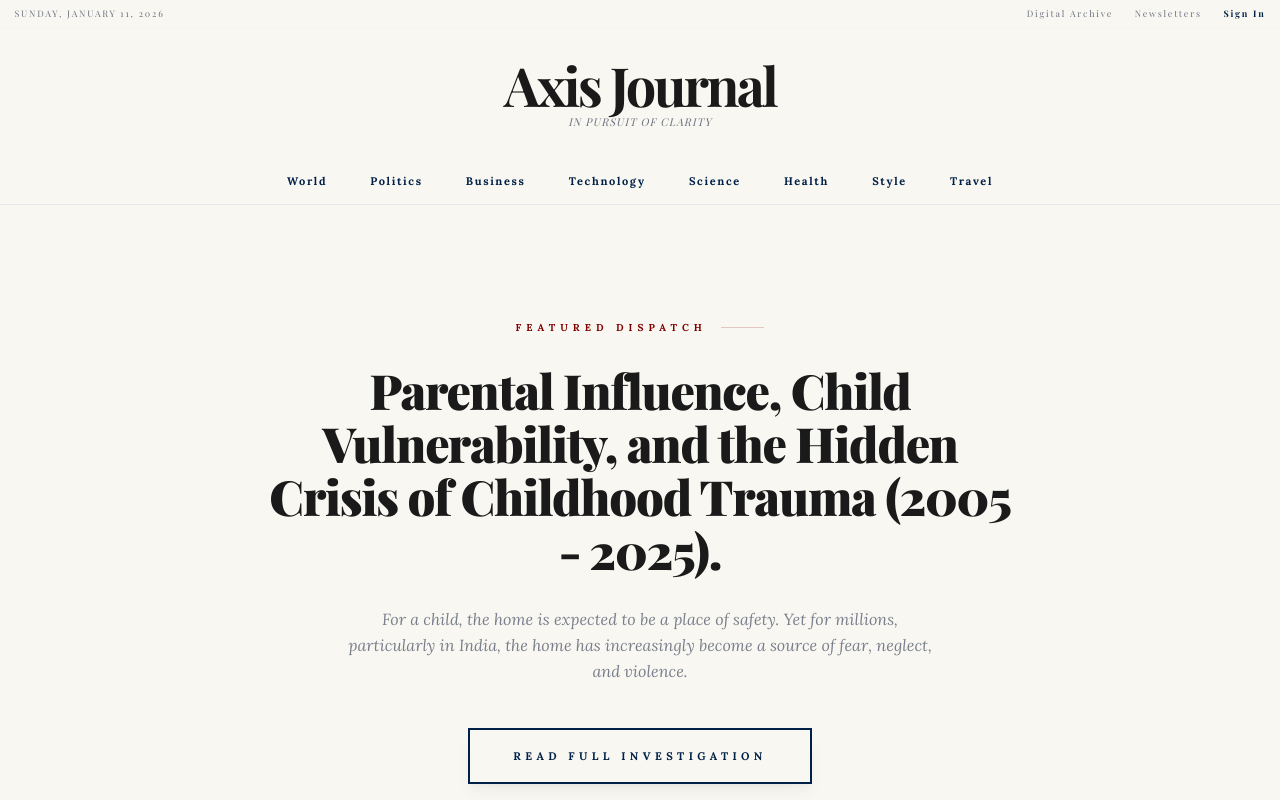
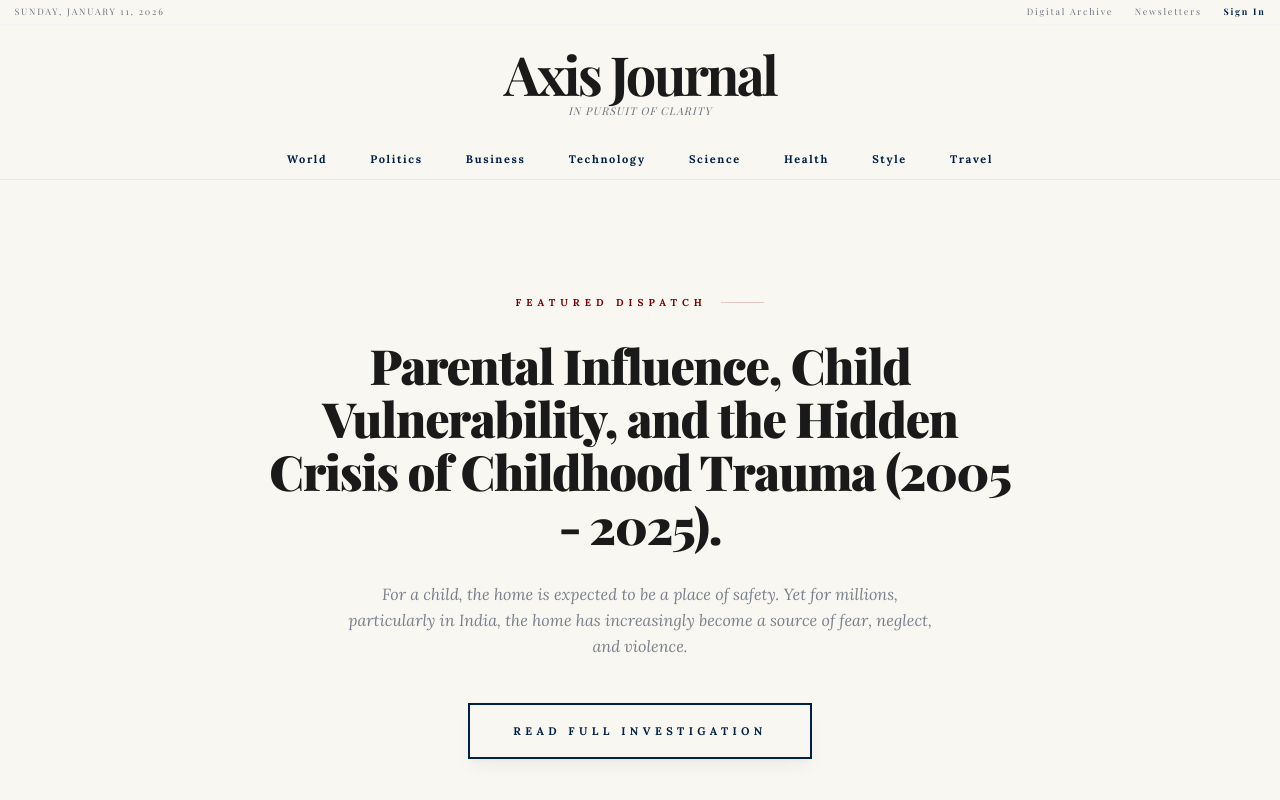
Before and after one commit to dineshgopim/axis_journal, a React (Vite) app: page / in a window 1280 px wide. Shown: the top 800 px of the page. Built offline with nearby package versions, Linux system fonts and the light colour scheme; a web font is replaced by a local one.

Commit message:
refactor(Header): Adjust header padding and font sizes
Reduce vertical padding in the top bar and main header container to improve visual density. Increase desktop navigation font size for better readability.

```diff
--- a/components/Header.tsx
+++ b/components/Header.tsx
@@ -17,8 +17,8 @@ const Header: React.FC<HeaderProps> = ({ onLogoClick }) => {
 
   return (
     <header className="border-b border-gray-200 bg-axis-cream sticky top-0 z-50">
-      {/* Top Bar - Date and Utility (Desktop Only) */}
-      <div className="hidden md:block container mx-auto px-4 py-2 border-b border-gray-100">
+      {/* Top Bar - Decreased padding from py-2 to py-1.5 (~20% reduction) */}
+      <div className="hidden md:block container mx-auto px-4 py-1.5 border-b border-gray-100">
         <div className="flex justify-between items-center text-[9px] font-serif uppercase tracking-[0.2em] text-gray-500">
           <span>{date}</span>
           <div className="space-x-6">
@@ -29,8 +29,8 @@ const Header: React.FC<HeaderProps> = ({ onLogoClick }) => {
         </div>
       </div>
 
-      {/* Main Logo and Mobile Menu Toggle */}
-      <div className="container mx-auto px-4 py-4 md:py-8 flex items-center justify-between md:justify-center relative">
+      {/* Main Logo Container - Decreased padding from md:py-8 to md:py-6 and py-4 to py-3 (~20-25% reduction) */}
+      <div className="container mx-auto px-4 py-3 md:py-6 flex items-center justify-between md:justify-center relative">
         <button
           onClick={() => setIsMenuOpen(!isMenuOpen)}
           className="md:hidden p-2 -ml-2 text-axis-charcoal focus:outline-none"
@@ -61,9 +61,9 @@ const Header: React.FC<HeaderProps> = ({ onLogoClick }) => {
         <div className="md:hidden w-10"></div> {/* Spacer for mobile balance */}
       </div>
 
-      {/* Desktop Navigation - Increased font size by 10% (10px to 11px) */}
+      {/* Desktop Navigation - Decreased vertical padding from py-4 to py-3 (~25% reduction) */}
       <nav className="hidden md:block container mx-auto px-4">
-        <ul className="flex justify-center gap-8 lg:gap-12 text-[11px] font-bold uppercase tracking-[0.15em] text-axis-navy py-4">
+        <ul className="flex justify-center gap-8 lg:gap-12 text-[11px] font-bold uppercase tracking-[0.15em] text-axis-navy py-3">
           {categories.map((item) => (
             <li key={item}>
               <button className="hover:text-axis-maroon transition-colors relative group">
```
